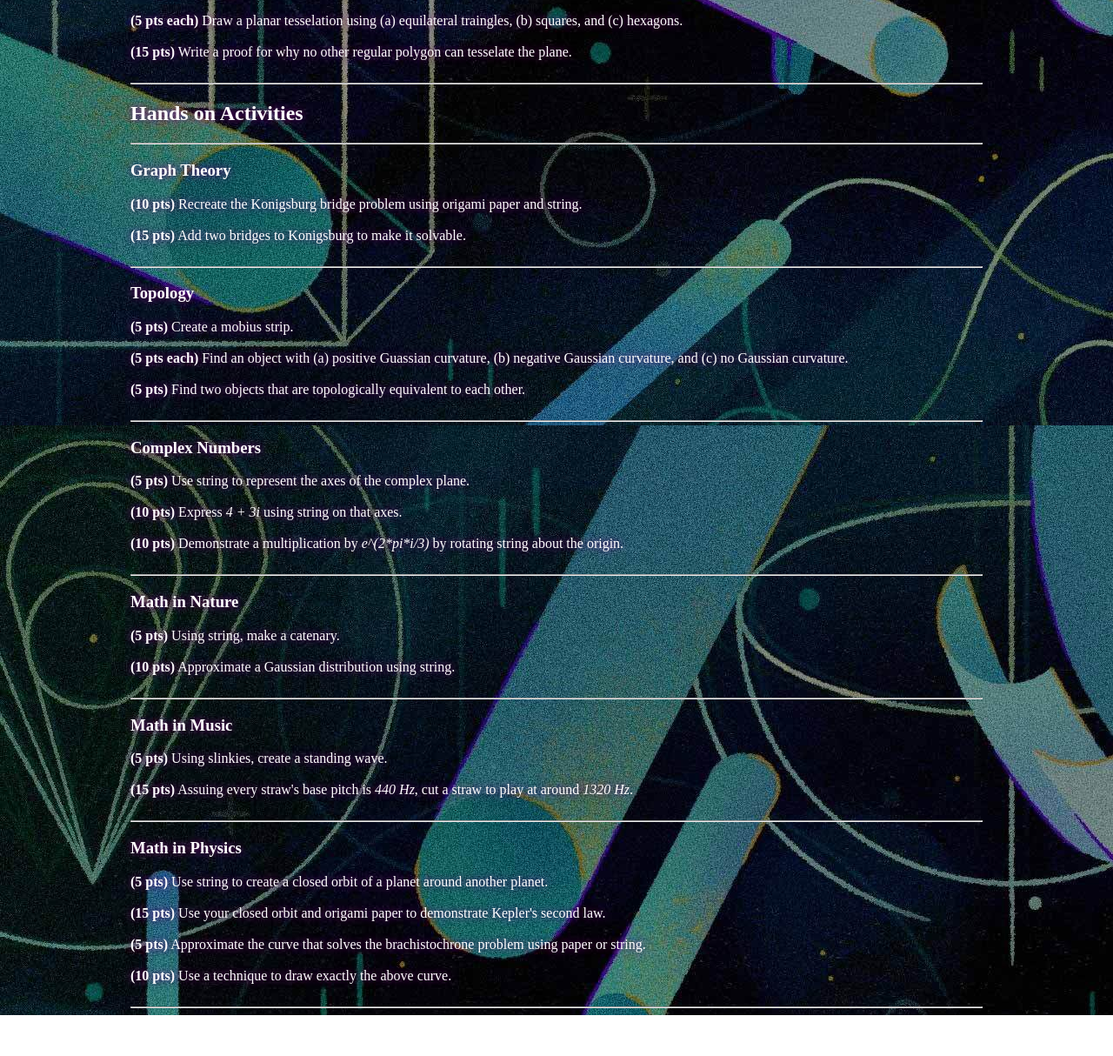
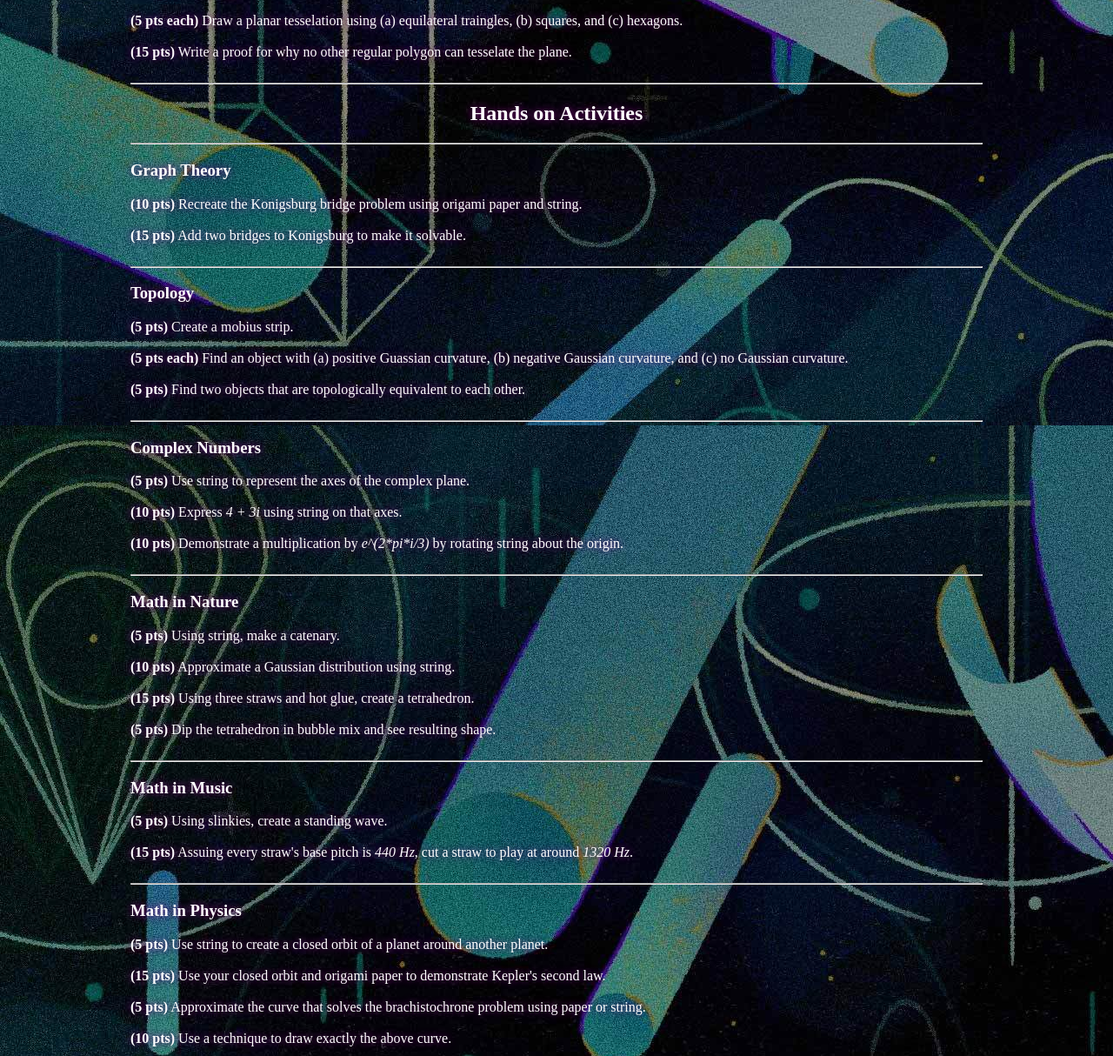
Before and after one commit to Sparks29032/Applied-Math-Website, a plain HTML site: page docs/scavenger hunt.html in a window 1280 px wide. Shown: the part 1131-2345 px from the top of the page at 87% size. Before the commit the page ends 2298 px from the top, so only its background shows below. Drawn offline with Linux system fonts and the light colour scheme.

Commit message:
Reformat

```diff
--- a/docs/scavenger hunt.html
+++ b/docs/scavenger hunt.html
@@ -17,9 +17,11 @@ Challenges
 
 <hr>
 
+<center>
 <h2>
 Computational Questions
 </h2>
+</center>
 
 <hr>
 
@@ -91,9 +93,11 @@ Math in Biology
 
 <hr>
 
+<center>
 <h2>
 Hands on Activities
 </h2>
+</center>
 
 <hr>
 
@@ -138,6 +142,10 @@ Math in Nature
 
 <b>(10 pts)</b> Approximate a Gaussian distribution using string.<br><br>
 
+<b>(15 pts)</b> Using three straws and hot glue, create a tetrahedron.<br><br>
+
+<b>(5 pts)</b> Dip the tetrahedron in bubble mix and see resulting shape.<br><br>
+
 <hr>
 
 <h3>
```
